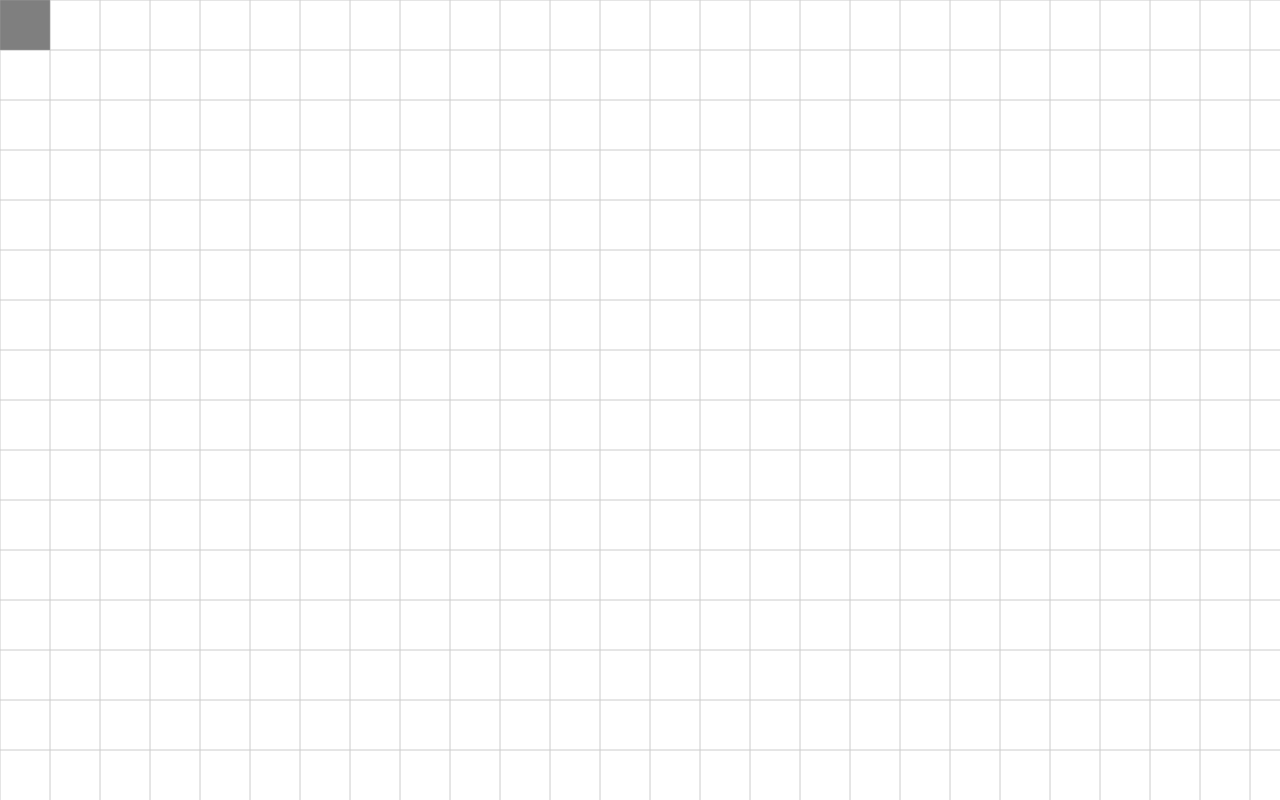
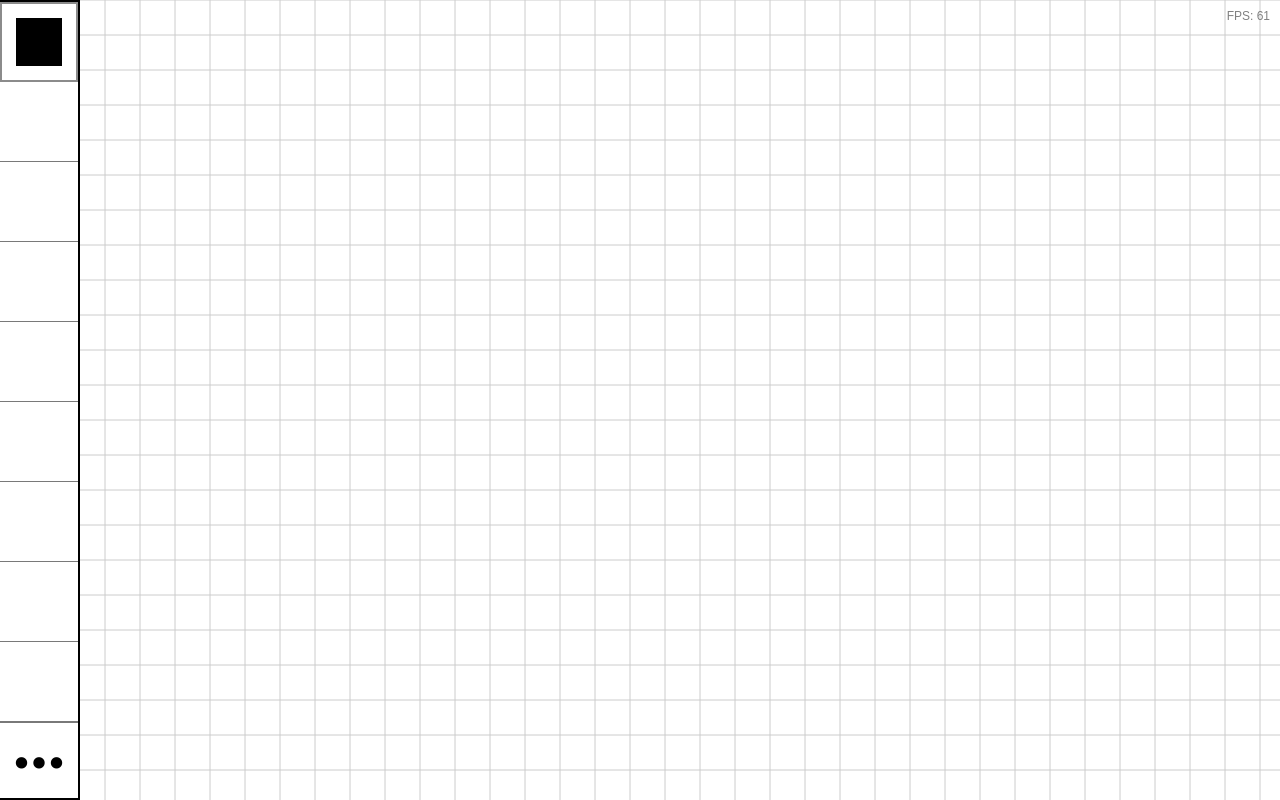
Before and after one commit to At1set/ceils-game, a plain HTML site: page index.html in a window 1280 px wide. Drawn offline with Linux system fonts and the light colour scheme.

Commit message:
Добавление панели инструментов

```diff
--- a/index.html
+++ b/index.html
@@ -12,6 +12,18 @@
 <body>
   <div class="wrapper">
     <canvas id="root"></canvas>
+    <div id="toolbar">
+      <div class="slot _active"></div>
+      <div class="slot"></div>
+      <div class="slot"></div>
+      <div class="slot"></div>
+      <div class="slot"></div>
+      <div class="slot"></div>
+      <div class="slot"></div>
+      <div class="slot"></div>
+      <div class="slot"></div>
+      <button class="slot toolbar__openMenu"></button>
+    </div>
   </div>
   <script src="/js/index.js" type="module"></script>
 </body>
--- a/js/Canvas.js
+++ b/js/Canvas.js
@@ -15,6 +15,7 @@ export default class Canvas {
     this.drawPreview()
     this.drawObjects()
     this.restoreTransform()
+    this.drawFPS()
   }
 
   clear() {
@@ -74,4 +75,17 @@ export default class Canvas {
     if (!player.selectedItem) return
     player.selectedItem.draw(ctx, camera, gridSize)
   }
+
+  drawFPS() {
+    const { ctx, width } = this
+    const fps = this.globals.fps ?? 0
+
+    ctx.save()
+    ctx.resetTransform() // Сброс трансформации, чтобы текст был в экранных координатах
+    ctx.font = "12px sans-serif"
+    ctx.fillStyle = "gray"
+    ctx.textAlign = "right"
+    ctx.fillText(`FPS: ${fps}`, width - 10, 20)
+    ctx.restore()
+  }
 }
--- /dev/null
+++ b/js/GameManager.js
@@ -0,0 +1,116 @@
+import Point from "./Point.js"
+import Camera from "./Camera.js"
+import Canvas from "./Canvas.js"
+import GameField from "./GameField.js"
+import Player from "./Player.js"
+import Toolbar from "./Toolbar.js"
+
+export default class GameManager {
+  globals = {}
+  initialScale = 1
+  gridSize = 35
+  isDragging = false
+  startDragPoint = new Point()
+  lastOffset = new Point()
+
+  frameCount = 0
+
+  constructor(canvas) {
+    this.canvas = canvas
+  }
+
+  init() {
+    this.setupGlobals()
+    this.setupEventListeners()
+
+    this.toolbar.init()
+    this.canvasController.update()
+
+    return this
+  }
+
+  setupGlobals() {
+    const { gridSize, initialScale } = this
+    this.globals.fps = 0
+    this.globals.gridSize = gridSize
+    const toolbar = document.getElementById("toolbar")
+
+    this.camera = new Camera(gridSize, initialScale, this.globals)
+    this.canvasController = new Canvas(this.canvas, this.globals)
+    this.gameField = new GameField()
+    this.player = new Player(this.globals)
+    this.toolbar = new Toolbar(toolbar, this.globals)
+
+    Object.assign(this.globals, {
+      camera: this.camera,
+      canvas: this.canvasController,
+      gameField: this.gameField,
+      player: this.player,
+    })
+  }
+
+  setupEventListeners() {
+    const canvas = this.canvas
+    const camera = this.camera
+    const player = this.player
+
+    canvas.addEventListener("mousedown", (e) => {
+      this.isDragging = true
+      this.startDragPoint = new Point(e.clientX, e.clientY)
+      this.lastOffset = camera.offset.clone()
+    })
+
+    window.addEventListener("mouseup", (e) => {
+      this.isDragging = false
+    })
+
+    window.addEventListener("mousemove", (e) => {
+      if (this.isDragging) {
+        const dx = e.clientX - this.startDragPoint.x
+        const dy = e.clientY - this.startDragPoint.y
+        camera.offset.x += dx / camera.scale
+        camera.offset.y += dy / camera.scale
+        this.startDragPoint = new Point(e.clientX, e.clientY)
+      }
+      player.mouseMove(e)
+    })
+
+    canvas.addEventListener("click", (e) => {
+      if (
+        this.lastOffset.x !== camera.offset.x ||
+        this.lastOffset.y !== camera.offset.y
+      )
+        return
+
+      player.placeItem(e)
+    })
+
+    window.addEventListener("wheel", (e) => {
+      camera.zoom(e.deltaY)
+      player.mouseMove(e)
+    })
+  }
+
+  startGameLoop() {
+    const loop = (timestamp) => {
+      const deltaTime = (timestamp - this.lastFrameTime) / 1000
+      this.lastFrameTime = timestamp
+
+      this.frameCount++
+      if (timestamp - this.lastFpsUpdate > 1000) {
+        this.globals.fps = this.frameCount
+        this.frameCount = 0
+        this.lastFpsUpdate = timestamp
+      }
+
+      this.canvasController.update()
+      requestAnimationFrame(loop)
+    }
+
+    requestAnimationFrame((timestamp) => {
+      this.lastFrameTime = timestamp
+      this.lastFpsUpdate = timestamp
+      requestAnimationFrame(loop)
+    })
+  }
+}
--- a/js/GameObject.js
+++ b/js/GameObject.js
@@ -1,7 +1,7 @@
 import Point from "./Point.js"
 
 export default class GameObject {
-  constructor(x, y) {
+  constructor(x = null, y = null) {
     this.isPlaced = false
     this.position = new Point(x, y)
   }
@@ -17,6 +17,7 @@ export default class GameObject {
 
   draw(ctx, camera, gridSize) {
     const isDrawPreview = !this.isPlaced
+    if (this.position.x === null || this.position.y === null) return
 
     if (isDrawPreview) ctx.globalAlpha = 0.5
     const posWithOffset = camera.withOffset(this.position)
--- a/js/Player.js
+++ b/js/Player.js
@@ -3,7 +3,7 @@ import Point from "./Point.js"
 
 export default class Player {
   constructor(globals) {
-    this.selectedItem = new GameObject(0, 0)
+    this.selectedItem = new GameObject()
     this.globals = globals
   }
 
--- /dev/null
+++ b/js/Toolbar.js
@@ -0,0 +1,29 @@
+import GameObject from "./GameObject.js"
+
+export default class Toolbar {
+  constructor(toolbar, globals) {
+    this.toolbar = toolbar
+    this.globals = globals
+  }
+
+  init() {
+    const { toolbar } = this
+
+    const slotSize = this.globals.canvas.height / 10
+    toolbar.style.width = slotSize + "px"
+    Array.from(toolbar.querySelectorAll(".slot")).forEach((slot) => {
+      slot.style.width = slotSize - 2.2 + "px"
+      slot.style.height = slotSize + "px"
+    })
+
+    toolbar.addEventListener("click", (e) => {
+      const clickedSlot = e.target.closest(".slot")
+      const allSlots = Array.from(toolbar.querySelectorAll(".slot"))
+      allSlots.forEach((slot) => slot.classList.remove("_active"))
+      clickedSlot.classList.add("_active")
+      if (clickedSlot === allSlots[0])
+        this.globals.player.selectedItem = new GameObject()
+      else this.globals.player.selectedItem = null
+    })
+  }
+}
--- a/js/index.js
+++ b/js/index.js
@@ -1,8 +1,4 @@
-import Point from "./Point.js"
-import Camera from "./Camera.js"
-import Canvas from "./Canvas.js"
-import GameField from "./GameField.js"
-import Player from "./Player.js"
+import GameManager from "./GameManager.js"
 
 window.onload = () => {
   const canvas = document.getElementById("root")
@@ -10,65 +6,6 @@ window.onload = () => {
   canvas.width = window.document.body.clientWidth
   canvas.height = window.document.body.clientHeight
 
-  const startScale = 1
-  let gridSize = 50
-  let lastOffset = new Point()
-  let isDragging = false
-  let startDragPoint = new Point()
-  let drawOnMove = false
-
-  const globals = {
-    gridSize,
-  }
-  const camera = new Camera(gridSize, startScale, globals)
-  const canvasController = new Canvas(canvas, globals)
-  const gameField = new GameField()
-  const player = new Player(globals)
-
-  globals.camera = camera
-  globals.canvas = canvasController
-  globals.gameField = gameField
-  globals.player = player
-
-  canvasController.update()
-
-  canvas.addEventListener("mousedown", (e) => {
-    isDragging = true
-    startDragPoint.x = e.clientX
-    startDragPoint.y = e.clientY
-    lastOffset = camera.offset.clone()
-  })
-
-  canvas.addEventListener("mouseup", (e) => {
-    isDragging = false
-  })
-
-  window.addEventListener("click", (mouseEvent) => {
-    if (lastOffset.x !== camera.offset.x || lastOffset.y !== camera.offset.y)
-      return
-    player.placeItem(mouseEvent)
-    canvasController.update()
-    const mousePoint = new Point(mouseEvent.clientX, mouseEvent.clientY)
-  })
-
-  canvas.addEventListener("mousemove", (e) => {
-    if (isDragging) {
-      const dx = e.clientX - startDragPoint.x
-      const dy = e.clientY - startDragPoint.y
-      camera.offset.x += dx / camera.scale
-      camera.offset.y += dy / camera.scale
-      startDragPoint.x = e.clientX
-      startDragPoint.y = e.clientY
-    }
-    if (drawOnMove) player.placeItem(e)
-    player.mouseMove(e)
-    canvasController.update()
-  })
-
-  window.addEventListener("wheel", (scaleEvent) => {
-    camera.zoom(scaleEvent.deltaY)
-    canvasController.update()
-  })
-
-  // window.addEventListener("resize", resizeCanvas)
+  const gameManager = new GameManager(canvas, toolbar)
+  gameManager.init().startGameLoop()
 }
--- a/styles/style.css
+++ b/styles/style.css
@@ -1,8 +1,67 @@
 .wrapper {
   height: 100%;
   width: 100%;
+  overflow: hidden;
 }
 
 #root {
   display: block;
 }
+
+#toolbar {
+  max-height: 100%;
+  position: absolute;
+  left: 0;
+  top: 0;
+  z-index: 10;
+  width: 80px;
+  border: 2px solid black;
+  border-left: none;
+  background-color: white;
+  overflow: hidden;
+
+  display: flex;
+  flex-direction: column;
+}
+
+.slot:first-child:before {
+  content: "";
+  display: block;
+  background-color: black;
+  height: 100%;
+  width: 100%;
+}
+
+.slot {
+  flex: 0 1 auto;
+  width: 100%;
+  height: 80px;
+  padding: 8px;
+  display: flex;
+  justify-content: center;
+  align-items: center;
+  flex: 0 0 auto;
+  border-bottom: 1px solid rgb(121, 121, 121);
+  cursor: pointer;
+  transition: padding 0.3s ease 0s;
+}
+
+.slot._active {
+  padding: 14px;
+  border: 2px solid rgb(139, 139, 139);
+}
+
+.toolbar__openMenu {
+  position: relative;
+  border-top: 1px solid rgb(121, 121, 121);
+  border-bottom: none;
+  overflow: hidden;
+}
+
+.toolbar__openMenu::before {
+  content: "...";
+  position: absolute;
+  font-size: 70px;
+  font-weight: bold;
+  height: 115px;
+}
```
